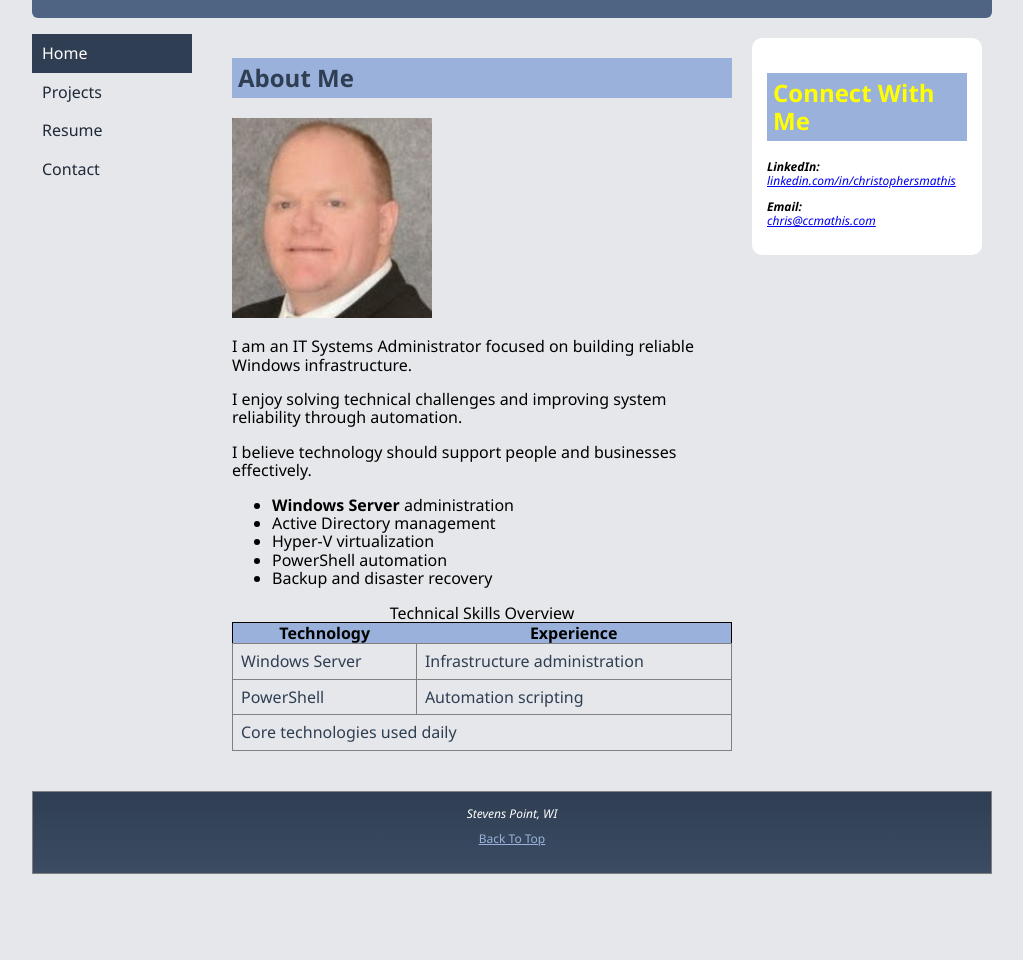
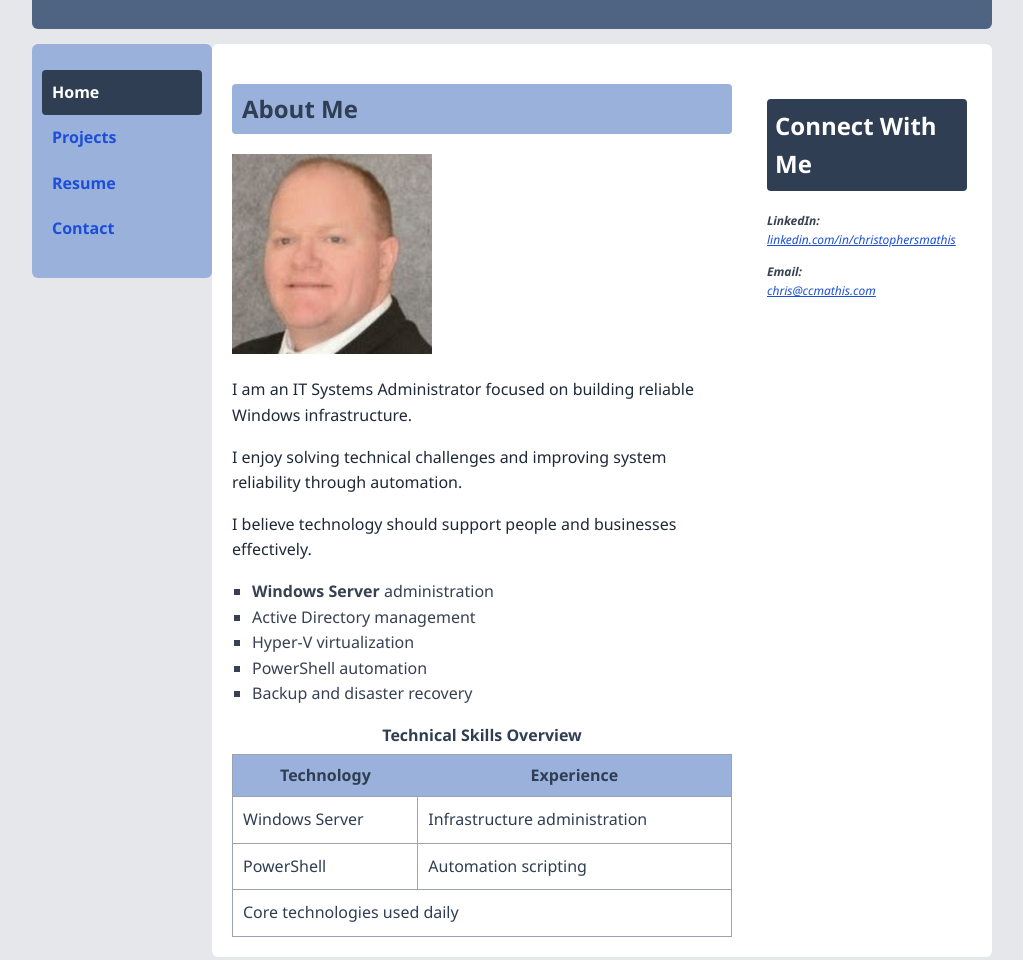
Before and after one commit to cmathiswausau/portfolio, a plain HTML site: page index.html in a window 1280 px wide. Shown: the part 218-1178 px from the top of the page, without its empty margins (128-1151 px from the left). Before the commit the page ends 1112 px from the top, so only its background shows below. Drawn offline with Linux system fonts and the light colour scheme.

Commit message:
updated CSS

```diff
--- a/main.css
+++ b/main.css
@@ -1,42 +1,54 @@
 /* Main StyleSheet for Portfolio Project - Chris Mathis - March 2026 */
 
+/* ================= WRAP ================= */
 #wrap {
    width: 960px;
    margin: 20px auto;
 }
 
-/* Body */
+/* ================= BODY ================= */
 body {
-   background-color: rgb(229, 231, 235);
+   background-color: #e5e7eb; /* rgb(229,231,235) */
    font-family: "Segoe UI", Arial, sans-serif;
+   line-height: 1.6;
+   color: #374151; /* rgb(55,65,81) */
 }
 
-/* Header */
+/* ================= HEADER ================= */
 header {
-   background-color: #4f6482;
-   color: white;
+   background-color: #4f6482; /* rgb(79,100,130) */
+   color: #ffffff; /* rgb(255,255,255) */
    padding: 15px;
    border-radius: 6px;
+   margin-bottom: 15px;
 }
 
 header img {
    height: 60px;
+   display: block;
+   margin-bottom: 8px;
 }
 
 h1 {
    font-size: 1.5em;
+   margin: 0;
 }
 
+/* HEADINGS */
 h2 {
-   background-color: #99b1db;
-   color: #2f3e52;
-   padding: 6px;
+   background-color: #99b1db; /* rgb(153,177,219) */
+   color: #2f3e52; /* rgb(47,62,82) */
+   padding: 6px 10px;
+   border-radius: 4px;
 }
 
-/* Nav */
+/* ================= NAV ================= */
 nav {
    float: left;
    width: 160px;
+   background-color: #99b1db; /* rgb(153,177,219) */
+   padding: 10px;
+   border-radius: 6px;
 }
 
 nav ul {
@@ -47,102 +59,162 @@ nav ul {
 nav a {
    display: block;
    padding: 10px;
-   color: #1f2937;
+   color: #1f2937; /* rgb(31,41,55) */
    text-decoration: none;
+   border-radius: 4px;
+   font-weight: bold;
 }
 
+/* NAV HOVER */
 nav a:hover {
-   color: white;
-   background-color: #2f3e52;
+   background-color: #2f3e52; /* rgb(47,62,82) */
+   color: #ffffff;
 }
 
+/* ACTIVE PAGE */
 nav a.active {
    background-color: #2f3e52;
-   color: white;
+   color: #ffffff;
 }
 
-/* Section */
+/* ================= SECTION ================= */
 section {
    position: relative;
    margin-left: 180px;
    padding: 20px;
+   background-color: #ffffff;
+   border-radius: 6px;
 }
 
-/* FIXED ASIDE */
+/* TEXT */
+section p {
+   color: #374151;
+}
+
+article p {
+   color: #1f2937;
+}
+
+/* LIST */
+section ul {
+   list-style-type: square;
+   padding-left: 20px;
+}
+
+/* ================= ASIDE ================= */
 aside {
    position: absolute;
    right: 10px;
    top: 20px;
    width: 200px;
-   background: white;
+   background: #ffffff;
    padding: 15px;
    border-radius: 10px;
 }
 
-/* prevent text clipping */
+/* prevent overlap */
 article {
    margin-right: 240px;
 }
 
+/* ASIDE HEADING (DIFFERENT STYLE) */
 aside h2 {
-   color: yellow;
+   background-color: #2f3e52;
+   color: #ffffff;
+   padding: 8px;
+   border-radius: 4px;
 }
 
-/* Aside text */
+/* ASIDE TEXT */
 .asideText {
    font-size: 0.75em;
    font-style: italic;
+   color: #374151;
 }
 
-/* Footer FIXED */
+/* ================= LINKS ================= */
+a:link {
+   color: #1d4ed8; /* rgb(29,78,216) */
+}
+
+a:visited {
+   color: #6b7280; /* rgb(107,114,128) */
+}
+
+a:hover {
+   color: #2563eb; /* rgb(37,99,235) */
+}
+
+a:active {
+   color: #1e40af; /* rgb(30,64,175) */
+}
+
+/* ================= FOOTER ================= */
 footer {
    clear: both;
-   border: 1px solid gray;
+   border: 1px solid #9ca3af;
    background-image: linear-gradient(#2f3e52, #3b4c63);
    padding: 15px;
    margin-top: 20px;
+   border-radius: 6px;
 }
 
-/* readable footer text */
+/* FOOTER TEXT */
 footer address,
 footer p {
    font-size: 0.75em;
    text-align: center;
-   color: white;
+   color: #ffffff;
 }
 
-/* readable link */
+/* FOOTER LINKS */
 footer a {
    color: #99b1db;
 }
 
-/* Table */
+footer a:hover {
+   color: #ffffff;
+}
+
+/* ================= TABLE ================= */
+/* Table styles (requirement #38) */
 table.home {
    width: 100%;
    border-collapse: collapse;
-   border: 1px solid black;
+   border: 1px solid #9ca3af;
+   margin-top: 15px;
 }
 
 table.home th {
-   background: #99b1db;
+   background-color: #99b1db;
+   color: #2f3e52;
+   padding: 8px;
 }
 
 table.home td {
-   padding: 8px;
-   border: 1px solid gray;
    color: #2f3e52;
+   padding: 10px;
+   border: 1px solid #9ca3af;
 }
 
-/* MOBILE */
+table.home caption {
+   font-weight: bold;
+   color: #2f3e52;
+   margin-bottom: 5px;
+}
+
+/* ================= MOBILE ================= */
 @media (max-width: 768px) {
    #wrap {
       width: 100%;
       margin: 0;
+      padding: 10px;
    }
 
    nav {
       float: none;
       width: 100%;
+      margin-bottom: 10px;
    }
 
    nav ul {
```
